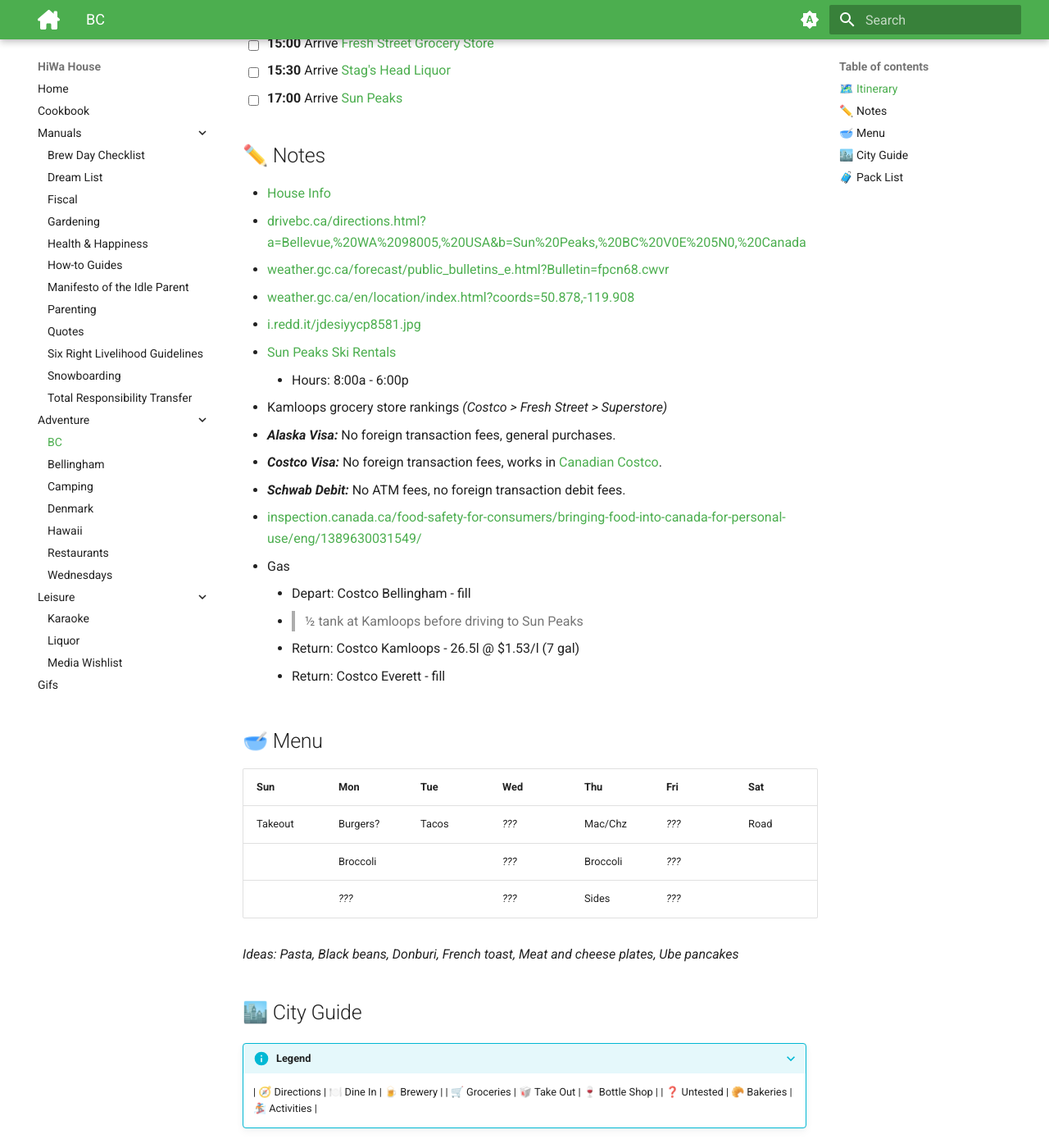
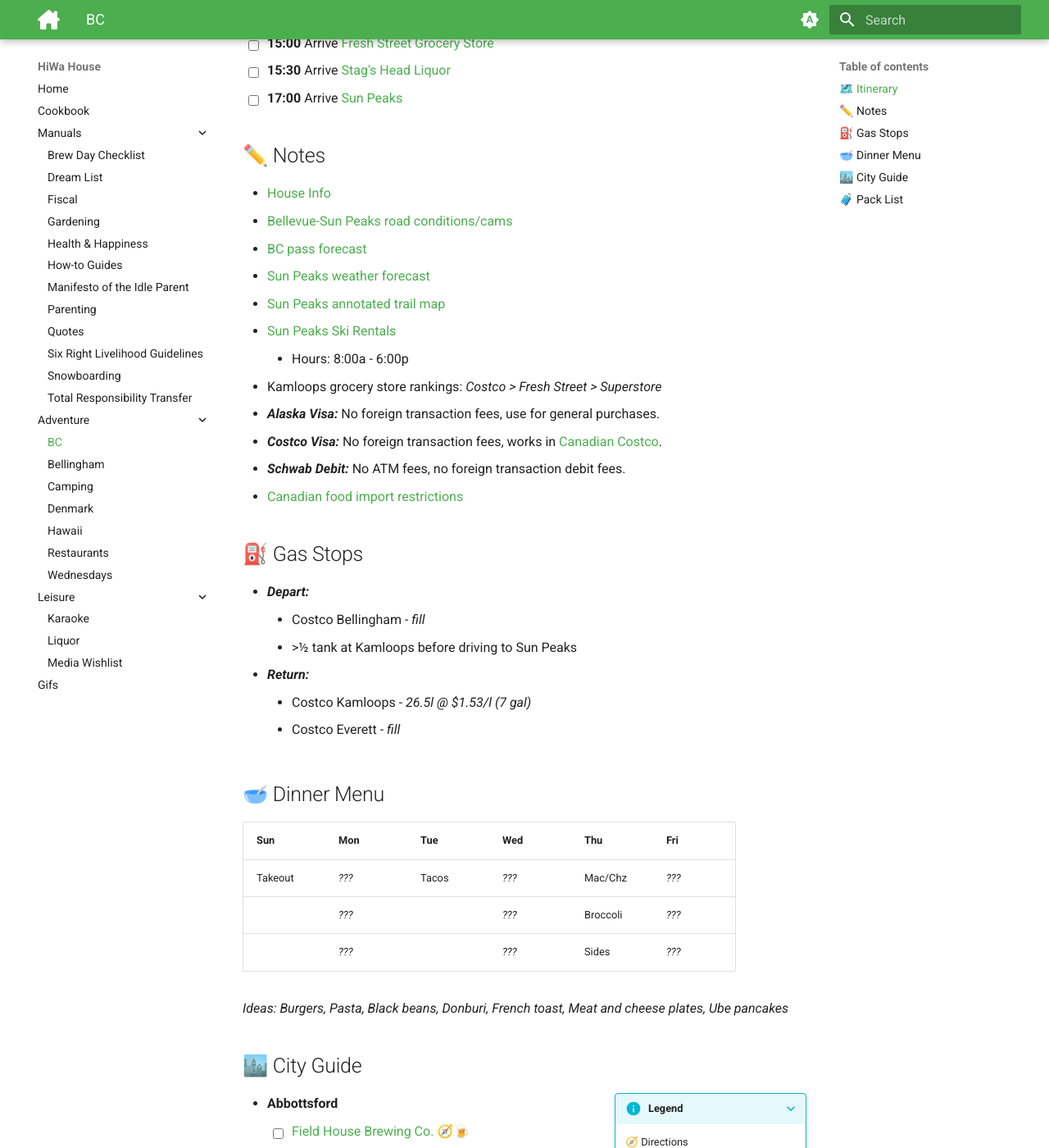
Before and after one commit to hiwa-house/teletraan, an MkDocs documentation site: the page built from docs/adventure/bc.md, in a window 1280 px wide and 1400 px high, scrolled down 399 px. Shown: the whole window at 82% size. Built offline with MkDocs 1.6.1 and Material for MkDocs 9.7.7, drawn with Linux system fonts in a browser that asks for light colours; comment, search, counter and statistics services are not loaded; some of the changed text lies outside the part shown.

Commit message:
Update bc.md

```diff
--- a/docs/adventure/bc.md
+++ b/docs/adventure/bc.md
@@ -5,7 +5,7 @@
 - [ ]	**07:00**	Depart
 - [ ]	**08:30**	Arrive [Bellingham Costco](https://maps.apple.com/?daddr=Costco+Gas+Station,+4125+Arctic+Ave,+Bellingham,+WA+98226)
 - [ ]	**09:30**	Arrive [Sumas border crossing](https://maps.apple.com/?daddr=SR+9+General+Purpose,+2+Sumas+Way,+Abbotsford,+BC+V2S+8B7,+Canada)
-- [ ]	**11:30**	[Coquihalla Pass]
+- [ ]	**11:30**	Coquihalla Pass
 - [ ]	**14:00**	Arrive [Kamloops Costco](https://maps.apple.com/?daddr=Costco+Wholesale,+Versatile+Drive,+Kamloops,+BC,+Canada)
 - [ ]	**15:00**	Arrive [Fresh Street Grocery Store](https://maps.apple.com/?daddr=Fresh+St.+Market+-+Kamloops,+Trans-Canada+Highway,+Kamloops,+BC,+Canada)
 - [ ]	**15:30**	Arrive [Stag's Head Liquor](https://maps.apple.com/?daddr=Stag's+Head+Liquor+Store,+Princeton-Kamloops+Highway,+Kamloops,+BC,+Canada)
@@ -14,110 +14,122 @@
 ## ✏️ Notes
 
 * [House Info](applenotes:note/3e5fc7ae-02ce-4360-aabb-0f95f2150492)
-* https://drivebc.ca/directions.html?a=Bellevue,%20WA%2098005,%20USA&b=Sun%20Peaks,%20BC%20V0E%205N0,%20Canada
-* https://weather.gc.ca/forecast/public_bulletins_e.html?Bulletin=fpcn68.cwvr
-* https://weather.gc.ca/en/location/index.html?coords=50.878,-119.908
-* https://i.redd.it/jdesiyycp8581.jpg
+* [Bellevue-Sun Peaks road conditions/cams](https://drivebc.ca/directions.html?a=Bellevue,%20WA%2098005,%20USA&b=Sun%20Peaks,%20BC%20V0E%205N0,%20Canada)
+* [BC pass forecast](https://weather.gc.ca/forecast/public_bulletins_e.html?Bulletin=fpcn68.cwvr)
+* [Sun Peaks weather forecast](https://weather.gc.ca/en/location/index.html?coords=50.878,-119.908)
+* [Sun Peaks annotated trail map](https://i.redd.it/jdesiyycp8581.jpg)
 * [Sun Peaks Ski Rentals](https://www.sunpeaksresort.com/sun-peaks-rentals)
 	* Hours: 8:00a - 6:00p
-* Kamloops grocery store rankings *(Costco > Fresh Street > Superstore)*
-* ***Alaska Visa:*** No foreign transaction fees, general purchases.
+* Kamloops grocery store rankings: *Costco > Fresh Street > Superstore*
+* ***Alaska Visa:*** No foreign transaction fees, use for general purchases.
 * ***Costco Visa:*** No foreign transaction fees, works in [Canadian Costco](https://www.reddit.com/r/Costco/comments/zybgy4/canadian_costco_accepts_the_american_costco_citi/).
 * ***Schwab Debit:*** No ATM fees, no foreign transaction debit fees.
-* https://inspection.canada.ca/food-safety-for-consumers/bringing-food-into-canada-for-personal-use/eng/1389630031549/
-* Gas
-	- Depart: Costco Bellingham - fill
-  	- >1/2 tank at Kamloops before driving to Sun Peaks
-	- Return: Costco Kamloops - 26.5l @ $1.53/l (7 gal)
-	- Return: Costco Everett - fill
+* [Canadian food import restrictions](https://inspection.canada.ca/food-safety-for-consumers/bringing-food-into-canada-for-personal-use/eng/1389630031549/)
 
-## 🥣 Menu
+## ⛽ Gas Stops
+- ***Depart:***
+	- Costco Bellingham - *fill*
+	- \>1/2 tank at Kamloops before driving to Sun Peaks
+- ***Return:***
+	- Costco Kamloops - *26.5l @ $1.53/l (7 gal)*
+	- Costco Everett - *fill*
 
-|	**Sun**	|	**Mon**	|	**Tue**	|	**Wed**	|	**Thu**	|	**Fri**	|	**Sat**	|
-|	-------	|	-------	|	-------	|	-------	|	-------	|	-------	|	-------	|
-|	Takeout 	|	Burgers?	|	Tacos 	|	*???*   	|	Mac/Chz	|	*???* 	|	Road  	|
-|	      	|	Broccoli	|	      	|	*???*   	|	Broccoli	|	*???* 	|	      	|
-|	      	|	*???*   	|	      	|	*???*   	|	Sides 	|	*???* 	|	      	|
+## 🥣 Dinner Menu
 
-*Ideas: Pasta, Black beans, Donburi, French toast, Meat and cheese plates, Ube pancakes*
+|	**Sun**	|	**Mon**	|	**Tue**	|	**Wed**	|	**Thu**	|	**Fri**	|
+|	-------	|	-------	|	-------	|	-------	|	-------	|	-------	|
+|	Takeout 	|	*???*   	|	Tacos 	|	*???*   	|	Mac/Chz	|	*???* 	|
+|	      	|	*???*   	|	      	|	*???*   	|	Broccoli	|	*???* 	|
+|	      	|	*???*   	|	      	|	*???*   	|	Sides 	|	*???* 	|
+
+*Ideas: Burgers, Pasta, Black beans, Donburi, French toast, Meat and cheese plates, Ube pancakes*
 
 ## 🏙️ City Guide
 
-???+ info "Legend"
-    |	🧭 Directions	|	🍽️ Dine In	|	🍺 Brewery	|
-    |	🛒 Groceries	|	🥡 Take Out	|	🍷 Bottle Shop	|
-    |	❓ Untested	|	🥐 Bakeries	|	🏂 Activities	|
+???+ info inline end "Legend"
+	🧭 Directions
+	🛒 Groceries
+	🏂 Activities
+	❓ Untested
+	---
+	🍽️ Dine In
+	🥡 Take Out
+	🥐 Bakery
+	🍺 Brewery
+	🍷 Bottle Shop
 
 * **Abbottsford**
-	- [Field House Brewing Co.](https://fieldhousebrewing.com/) [🧭](https://maps.apple.com/?daddr=2281+W+Railway+St,+Abbotsford,+BC+V2S+2E3,+Canada)🍺
+	- [ ] [Field House Brewing Co.](https://fieldhousebrewing.com/) [🧭](https://maps.apple.com/?daddr=2281+W+Railway+St,+Abbotsford,+BC+V2S+2E3,+Canada)🍺
 		- Corbett approved
-	- [Trading Post Brewing](https://www.tradingpostbrewing.com/abbotsford) 🍺❓
+	- [ ] [Trading Post Brewing](https://www.tradingpostbrewing.com/abbotsford) 🍺❓
 * **Kamloops**
-	- [Stag's Head Liquor Store](https://stagsheadliquorstore.com/) 🍷❓
-	- [Bright Eye Brewing](https://www.brighteyebrewing.com/) 🍺🍽️❓
-	- [Red Collar Brewing & Distilling](https://www.redcollar.ca/) 🍺🍽️❓
-	- [Iron Road Brewing](https://www.ironroadbrewing.ca/) 🍺🍽️❓
+	- [ ] [Dorian Greek House](https://www.doriangreekhouse.com/) 🍽️❓
+		* Recommended by Peter
+	- [ ] [Stag's Head Liquor Store](https://stagsheadliquorstore.com/) 🍷❓
+	- [ ] [Bright Eye Brewing](https://www.brighteyebrewing.com/) 🍺🍽️❓
+	- [ ] [Red Collar Brewing & Distilling](https://www.redcollar.ca/) 🍺🍽️❓
+	- [ ] [Iron Road Brewing](https://www.ironroadbrewing.ca/) 🍺🍽️❓
 * **Sun Peaks**
-	- [Bottoms Bar & Grill](https://www.bottomssunpeaks.com/) 🍽️❓
-		- Après-ski; burgers look good, best looking food of the "pubs"
-	- [Bolacco Caffé](https://www.bolacco.com/) 🥡🥐❓
+	- [ ] [Bottoms Bar & Grill](https://www.bottomssunpeaks.com/) 🍽️❓
+		- Après-ski; burgers look good; best looking food of the *"pubs"*
+	- [ ] [Bolacco Caffé](https://www.bolacco.com/) 🥡🥐❓
 		- Coffee and pastries; family-owned
-	- [Oya Japanese Cuisine](https://www.oyasunpeaks.com/) 🍽️❓
+	- [ ] [Oya Japanese Cuisine](https://www.oyasunpeaks.com/) 🍽️❓
 		- Only Asian food worth-considering
-	- [Mountain High Pizza](https://mountainhighpizza.ca/) 🥡❓
-	- [Chez Joe Poutine](https://www.chezjoepoutine.ca/) 🥡❓
-	- [The Magic Cattle Guard Diner](https://www.magiccattleguard.ca/) 🍽️❓
+	- [ ] [Mountain High Pizza](https://mountainhighpizza.ca/) 🥡❓
+	- [ ] [Chez Joe Poutine](https://www.chezjoepoutine.ca/) 🥡❓
+	- [ ] [The Magic Cattle Guard Diner](https://www.magiccattleguard.ca/) 🍽️❓
 		- Down the road from the village
-	- [Baby Doh's Mountain Fair](https://www.sunpeaksresort.com/events-things-to-do/dining-apres/baby-dohs-mountain-fair) 🥐❓
+	- [ ] [Baby Doh's Mountain Fair](https://www.sunpeaksresort.com/events-things-to-do/dining-apres/baby-dohs-mountain-fair) 🥐❓
 		- Mini donuts
-	- [Vertical Cafe](https://www.verticalcafesunpeaks.com/) 🍽️❓
-		- Diner food
-	- [Powder Hounds Restaurant](https://www.powderhoundssunpeaks.com/) 🍽️❓
+	- [ ] [Vertical Cafe](https://www.verticalcafesunpeaks.com/) 🍽️❓
+		- Cafe with smoothies, sandwiches, and salads
+	- [ ] [Powder Hounds Restaurant](https://www.powderhoundssunpeaks.com/) 🍽️❓
 		- Après-ski
-	- [Cahilty Creek Kitchen](https://cahiltycreek.com/) 🍽️❓
+	- [ ] [Cahilty Creek Kitchen](https://cahiltycreek.com/) 🍽️❓
 		- Après-ski; decently legit taplist
-	- [Sundance Liquor Store](https://sundanceliquor.ca/) 🍷❓
-	- [Axe Throwing](https://cleavageaxeco.com/) 🏂❓
+	- [ ] [Sundance Liquor Store](https://sundanceliquor.ca/) 🍷❓
+	- [ ] [Axe Throwing](https://cleavageaxeco.com/) 🏂❓
 * **Vancouver**
-	- [Parker Place (Aberdeen) Meat & BBQ](https://yelp.ca/biz/parker-place-aberdeen-meat-and-b-b-q-richmond-2) [🧭](https://maps.apple.com/?daddr=4380+No.+3+Rd+Unit+1020,+Richmond,+BC+V6X+4E8,+Canada)🥡
+	- [ ] [Dageraad Brewing](https://dageraadbrewing.com/) [🧭](https://maps.apple.com/?daddr=3191+Thunderbird+Crescent,+Burnaby,+BC+V5A+3G1,+Canada)🍺
+		- Belgian-style
+	- [ ] [Superflux Beer](https://superfluxbeer.com/) [🧭](https://maps.apple.com/?daddr=505+Clark+Dr,+Vancouver,+BC+V5L+3H7,+Canada)🍺
+		- Hazy IPAs
+	- [ ] [Parker Place (Aberdeen) Meat & BBQ](https://yelp.ca/biz/parker-place-aberdeen-meat-and-b-b-q-richmond-2) [🧭](https://maps.apple.com/?daddr=4380+No.+3+Rd+Unit+1020,+Richmond,+BC+V6X+4E8,+Canada)🥡
 		- Chinese BBQ; cash only
-	- [Hei Hei Rice Roll](https://instagram.com/heiheiriceroll/) [🧭](https://maps.apple.com/?daddr=Richmond+Public+Market,+8260+Westminster+Hwy,+Richmond,+BC+V6X+1A7,+Canada)🥡❓
+	- [ ] [New Town Bakery & Restaurant](https://newtownbakery.ca/) [🧭](https://maps.apple.com/?daddr=148+E+Pender+St,+Vancouver,+BC+V6A+1T3,+Canada)🥐❓
+		- Chinese/Filipino; cash only
+	- [ ] [La Belle Patate](https://westcoastpoutine.wixsite.com/labellepatatevan) [🧭](https://maps.apple.com/?daddr=1215+Davie+St,+Vancouver,+BC+V6E+1N4,+Canada)🥡❓
+	- [ ] [Hei Hei Rice Roll](https://instagram.com/heiheiriceroll/) [🧭](https://maps.apple.com/?daddr=Richmond+Public+Market,+8260+Westminster+Hwy,+Richmond,+BC+V6X+1A7,+Canada)🥡❓
 		- Cheung fun; inside Richmond Public Market
-	- [Sashimiya](https://sashimiya.ca/) [🧭](https://maps.apple.com/?daddr=Sashimiya,+1348+Hornby+St,+Vancouver,+BC+V6Z+1W5,+Canada)🥡❓
+	- [ ] [Sashimiya](https://sashimiya.ca/) [🧭](https://maps.apple.com/?daddr=Sashimiya,+1348+Hornby+St,+Vancouver,+BC+V6Z+1W5,+Canada)🥡❓
 		- Japanese sushi/grocery/snacks
-	- https://instagram.com/hkbbqmaster/ 🥡❓
-	- [La Belle Patate](https://westcoastpoutine.wixsite.com/labellepatatevan) [🧭](https://maps.apple.com/?daddr=1215+Davie+St,+Vancouver,+BC+V6E+1N4,+Canada)🥡❓
-	- Poutine at Costco Food Court 🥡❓
-	- [Kam Do Bakery](https://instagram.com/kamdobakery/) [🧭](https://maps.apple.com/?daddr=6211+No.+3+Rd+Unit+130,+Richmond,+BC+V6Y+0C2,+Canada)🥐❓
+	- [ ] [Kam Do Bakery](https://instagram.com/kamdobakery/) [🧭](https://maps.apple.com/?daddr=6211+No.+3+Rd+Unit+130,+Richmond,+BC+V6Y+0C2,+Canada)🥐❓
 		- More upscale; cash only
-	- [New Town Bakery & Restaurant](https://newtownbakery.ca/) [🧭](https://maps.apple.com/?daddr=148+E+Pender+St,+Vancouver,+BC+V6A+1T3,+Canada)🥐❓
-		- Chinese/Filipino; cash only
-	- [Lynn Canyon](https://lynncanyon.ca/) [🧭](https://maps.apple.com/?daddr=Lynn+Canyon+Ecology+Centre,+3663+Park+Rd,+North+Vancouver,+BC+V7J+3G3,+Canada)🏂❓
+	- [ ] [HK BBQ Master](https://instagram.com/hkbbqmaster/) 🥡❓
+	- [ ] Poutine at Costco Food Court 🥡❓
+	- [ ] https://drinkcontainer.beer/ [🧭](https://maps.apple.com/?daddr=1216+Franklin+St,+Vancouver,+BC+V6A+1K1,+Canada)🍺❓
+	- [ ] https://brassneck.ca/ [🧭](https://maps.apple.com/?daddr=2148+Main+St,+Vancouver,+BC+V5T+3C5,+Canada)🍺❓
+	- [ ] https://twinsailsbrewing.com/ [🧭](https://maps.apple.com/?daddr=2821+Murray+St,+Port+Moody,+BC+V3H+1X3,+Canada)🍺❓
+	- [ ] [Lynn Canyon](https://lynncanyon.ca/) [🧭](https://maps.apple.com/?daddr=Lynn+Canyon+Ecology+Centre,+3663+Park+Rd,+North+Vancouver,+BC+V7J+3G3,+Canada)🏂❓
 		- Hiking trails; suspension bridges
-	- [Dr Sun Yat Sen Chinese Garden](https://vancouverchinesegarden.com/visit/) [🧭](https://maps.apple.com/?daddr=180+Keefer+St,+Vancouver,+BC+V6A+3V8,+Canada)🏂❓
-	- [Stanley Park Seawall Loop](https://vancouver.ca/parks-recreation-culture/stanley-park-seawall.aspx) [🧭](https://maps.apple.com/?daddr=1798+W+Georgia+St,+Vancouver,+BC+V6G+2V7,+Canada)🏂❓
+	- [ ] [Dr Sun Yat Sen Chinese Garden](https://vancouverchinesegarden.com/visit/) [🧭](https://maps.apple.com/?daddr=180+Keefer+St,+Vancouver,+BC+V6A+3V8,+Canada)🏂❓
+	- [ ] [Stanley Park Seawall Loop](https://vancouver.ca/parks-recreation-culture/stanley-park-seawall.aspx) [🧭](https://maps.apple.com/?daddr=1798+W+Georgia+St,+Vancouver,+BC+V6G+2V7,+Canada)🏂❓
 		- [Bicycle rental](https://spokesbicyclerentals.com/); 6.2 mi *(10 km)* length
-	- [Granville Island Public Market]() [🧭](https://maps.apple.com/?daddr=Granville+Island+Public+Market,+Public+Market,+1689+Johnston+St,+Vancouver,+BC+V6H+3R9,+Canada)🏂❓
-	- https://dageraadbrewing.com/ [🧭](https://maps.apple.com/?daddr=3191+Thunderbird+Crescent,+Burnaby,+BC+V5A+3G1,+Canada)🍺
-		- Belgian-style
-	- https://backcountrybrewing.com/ [🧭](https://maps.apple.com/?daddr=1201+Commercial+Way,+Squamish,+BC+V8B+0A4,+Canada)🍺
-		- Surprisingly great lagers
-	- https://superfluxbeer.com/ [🧭](https://maps.apple.com/?daddr=505+Clark+Dr,+Vancouver,+BC+V5L+3H7,+Canada)🍺
-		- IPAs
-	- https://drinkcontainer.beer/ [🧭](https://maps.apple.com/?daddr=1216+Franklin+St,+Vancouver,+BC+V6A+1K1,+Canada)🍺❓
-	- https://brassneck.ca/ [🧭](https://maps.apple.com/?daddr=2148+Main+St,+Vancouver,+BC+V5T+3C5,+Canada)🍺❓
-	- https://twinsailsbrewing.com/ [🧭](https://maps.apple.com/?daddr=2821+Murray+St,+Port+Moody,+BC+V3H+1X3,+Canada)🍺❓
+	- [ ] [Granville Island Public Market]() [🧭](https://maps.apple.com/?daddr=Granville+Island+Public+Market,+Public+Market,+1689+Johnston+St,+Vancouver,+BC+V6H+3R9,+Canada)🏂❓
 * **Whistler**
-	- Nester's [🧭](https://maps.apple.com/?daddr=Nesters+Market+%26+Pharmacy,+Nesters+Road,+Whistler,+BC,+Canada)🛒
+	- [ ] [Backcountry Brewing](https://backcountrybrewing.com/) [🧭](https://maps.apple.com/?daddr=1201+Commercial+Way,+Squamish,+BC+V8B+0A4,+Canada)🍺
+		- Located in Samish; Surprisingly great lagers
+	- [ ] Nester's [🧭](https://maps.apple.com/?daddr=Nesters+Market+%26+Pharmacy,+Nesters+Road,+Whistler,+BC,+Canada)🛒
 		- Best grocery option; liquor store downstairs
-	- [Whistler Fire & Ice Show](https://www.whistlerblackcomb.com/explore-the-resort/activities-and-events/event-detail-page.aspx?id={4c81c1fb-8a80-44e4-a25b-ca93b99a6a65}&sd=02%2F18%2F2024&ed=02%2F24%2F2024) 🏂
-	- [Chubby Ducks](https://chubbyducks.ca/) 🥡❓
-	- [Bubly Tube Park](https://www.whistlerblackcomb.com/explore-the-resort/activities-and-events/winter-activities/tube-park.aspx) 🏂❓
-	- [Whistler/Blackcomb Free Mountain Tours](https://whistlerblackcomb.com/explore-the-resort/activities-and-events/winter-activities/free-mountain-tours.aspx) 🏂❓
-	- [Whistler Sliding Centre](https://whistlerslidingcentre.com/public-sliding/spectating-sightseeing) 🏂❓
-	- [Scandinave Spa](https://scandinave.com/whistler) 🏂❓
-	- [Outdoor Skating Rink](https://whistler.ca/culture-recreation/facilities/outdoor-skating-rink/) 🏂❓
-	- [Meadow Park Sports Centre](https://whistler.ca/culture-recreation/facilities/meadow-park-sports-centre/pool/) 🏂❓
+	- [ ] [Whistler Fire & Ice Show](https://www.whistlerblackcomb.com/explore-the-resort/activities-and-events/event-detail-page.aspx?id={4c81c1fb-8a80-44e4-a25b-ca93b99a6a65}&sd=02%2F18%2F2024&ed=02%2F24%2F2024) 🏂
+	- [ ] [Outdoor Skating Rink & Sled Hill](https://whistler.ca/culture-recreation/facilities/outdoor-skating-rink/) 🏂
+	- [ ] [Chubby Ducks](https://chubbyducks.ca/) 🥡❓
+	- [ ] [Bubly Tube Park](https://www.whistlerblackcomb.com/explore-the-resort/activities-and-events/winter-activities/tube-park.aspx) 🏂❓
+	- [ ] [Whistler/Blackcomb Free Mountain Tours](https://whistlerblackcomb.com/explore-the-resort/activities-and-events/winter-activities/free-mountain-tours.aspx) 🏂❓
+	- [ ] [Whistler Sliding Centre](https://whistlerslidingcentre.com/public-sliding/spectating-sightseeing) 🏂❓
+	- [ ] [Scandinave Spa](https://scandinave.com/whistler) 🏂❓
+	- [ ] [Meadow Park Sports Centre](https://whistler.ca/culture-recreation/facilities/meadow-park-sports-centre/pool/) 🏂❓
 
 ## 🧳 Pack List
 - [ ] truck USB charger
```
